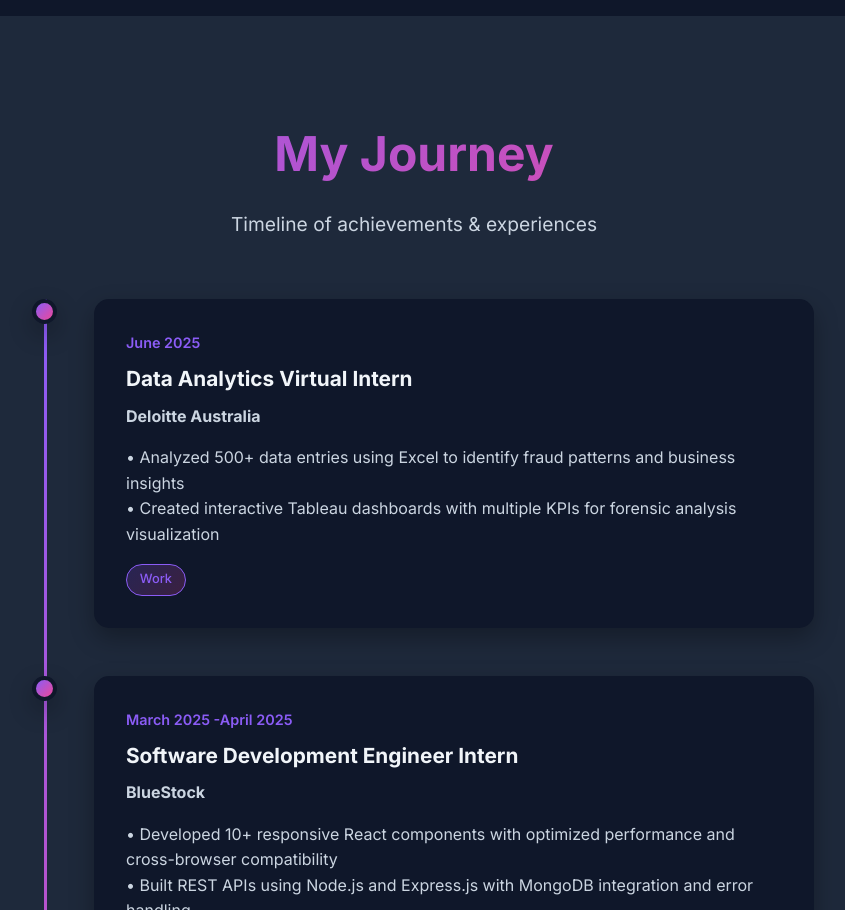
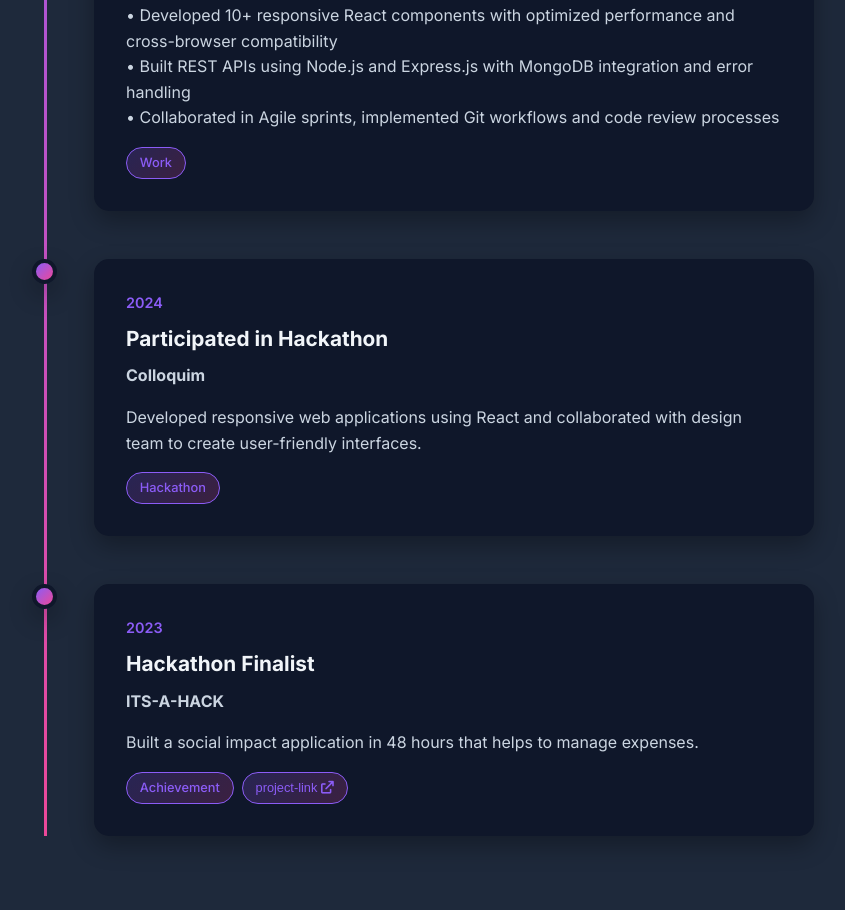
Before and after one commit to 28sakshipatil/Portfolio, a plain HTML site: page index.html in a window 1280 px wide. Shown: the part 5565-6475 px from the top of the page, without its empty margins (226-1071 px from the left). Drawn offline with Linux system fonts and the light colour scheme; animation ran at ten frames a second.

Commit message:
Sep 2025

```diff
--- a/index.html
+++ b/index.html
@@ -396,10 +396,10 @@ functionalities in a scalable web environment.  </p>
 
 
 
-
+<!--
                  <div class="project-card">
                     <div class="project-image">
-                        <!-- <img src="https://via.placeholder.com/400x250/F59E0B/FFFFFF?text=Weather+App" alt="Project 3"> -->
+                        <img src="https://via.placeholder.com/400x250/F59E0B/FFFFFF?text=Weather+App" alt="Project 3">
                         <div class="project-overlay">
                             <div class="project-links">
                                 <a href="#" class="project-link"><i class="fas fa-external-link-alt"></i></a>
@@ -415,13 +415,13 @@ functionalities in a scalable web environment.  </p>
 <br>• Focused on API design, data models, and secure transaction handling  </p>
                         <div class="project-tech">
                             <span class="tech-tag">React</span>
-                            <!-- <span class="tech-tag">Open AI API</span> -->
+                            <span class="tech-tag">Open AI API</span>
                             <span class="tech-tag">ExpressJS</span>
                             <span class="tech-tag">MongoDB</span>
 
                         </div>
                     </div>
-                </div>
+                </div> -->
             </div>
         </div>
     </section>
@@ -625,7 +625,12 @@ functionalities in a scalable web environment.  </p>
                         <p>Built a social impact application in 48 hours that helps to manage expenses.</p>
                         <div class="timeline-tags">
                             <span class="tag">Achievement</span>
+
+                             <button class="tag" onclick="window.open('https://github.com/ValeskaRosario10/ITSA-HACK-FT3-Error_404', '_blank')">
+  project-link <i class="fa-solid fa-arrow-up-right-from-square"></i>
+</button>
                         </div>
+
                     </div>
                 </div>
                 <!-- <div class="timeline-item">
```
